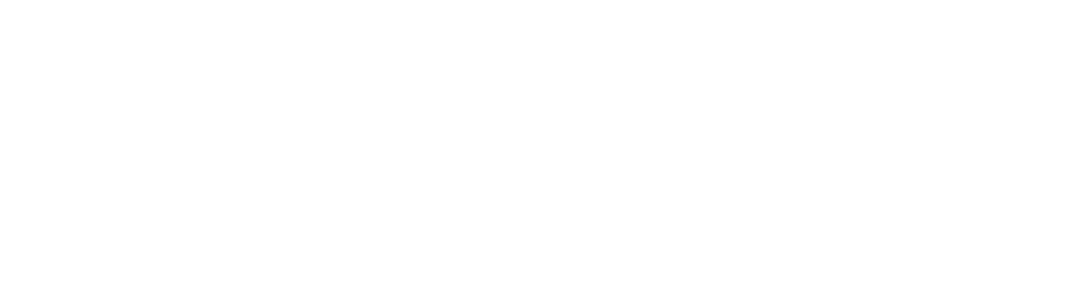
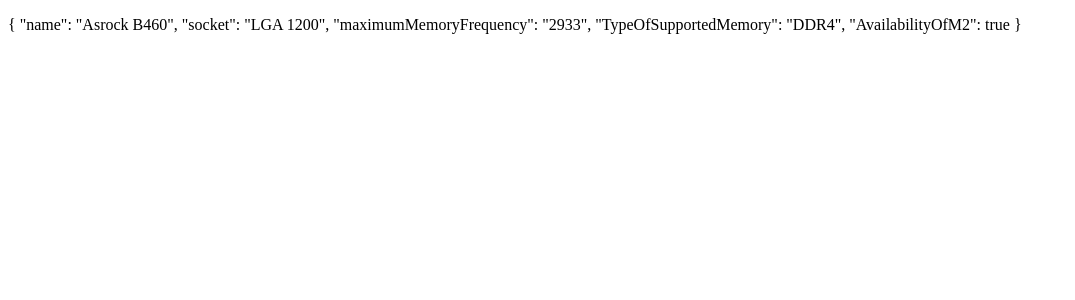
Before and after one commit to Sergey-dev-42-1/Config-fps, a Vue app in the folder fps-config/: page / in a window 1280 px wide. Shown: the top 300 px of the page, without its empty margins (0-1075 px from the left). Built offline with nearby package versions, Linux system fonts and the light colour scheme.

Commit message:
Добавлено хранилище с одним примером мат. платы

```diff
--- a/fps-config/package.json
+++ b/fps-config/package.json
@@ -10,7 +10,7 @@
   "dependencies": {
     "core-js": "^3.6.5",
     "vue": "^3.0.0",
-    "vuex": "^3.6.0"
+    "vuex": "^4.0.0-alpha.1"
   },
   "devDependencies": {
     "@vue/cli-plugin-babel": "~4.5.0",
--- a/fps-config/src/App.vue
+++ b/fps-config/src/App.vue
@@ -1,8 +1,11 @@
-<template> </template>
+<template>
+  <p>{{ this.$store.getters.currentMotherboard }}</p>
+</template>
 
 <script>
 export default {
   name: "App",
+
   components: {},
 };
 </script>
--- /dev/null
+++ b/fps-config/src/store/Store.js
@@ -0,0 +1,33 @@
+import { createStore } from "vuex";
+
+const state = {
+  motherboard: {
+    name: "Asrock B460",
+    socket: "LGA 1200",
+    maximumMemoryFrequency: "2933",
+    TypeOfSupportedMemory: "DDR4",
+    AvailabilityOfM2: true,
+  },
+};
+const getters = {
+  currentMotherboard: (state) => {
+    return state.motherboard;
+  },
+};
+const mutations = {
+  setCurrentMotherboard: (state, payload) => {
+    state.motherboard = payload;
+  },
+};
+const actions = {
+  //context == state, payload - полученное значение
+  setCurrentMotherboard(context, payload) {
+    context.commit("setCurrentMotherboard", payload);
+  },
+};
+export default createStore({
+  state,
+  mutations,
+  actions,
+  getters,
+});
```
Also changed, not shown: fps-config/src/main.js (+6 -4 lines), fps-config/src/components/StaticElements/FpsEvaluationElements/FinalResult.vue (added), 1 other file (tests, documents, lock files or other folders).
